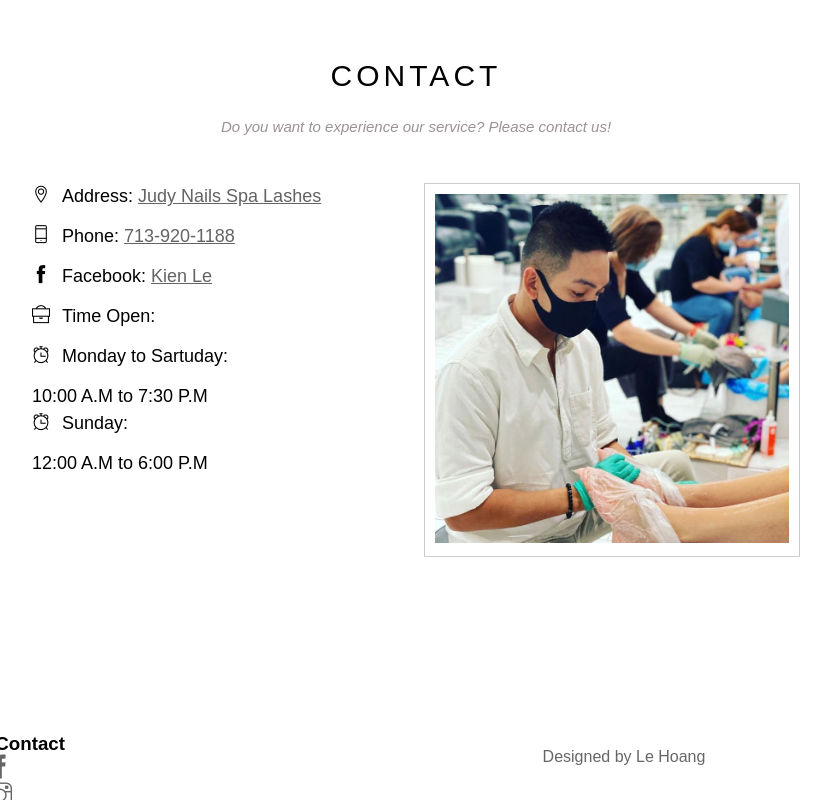
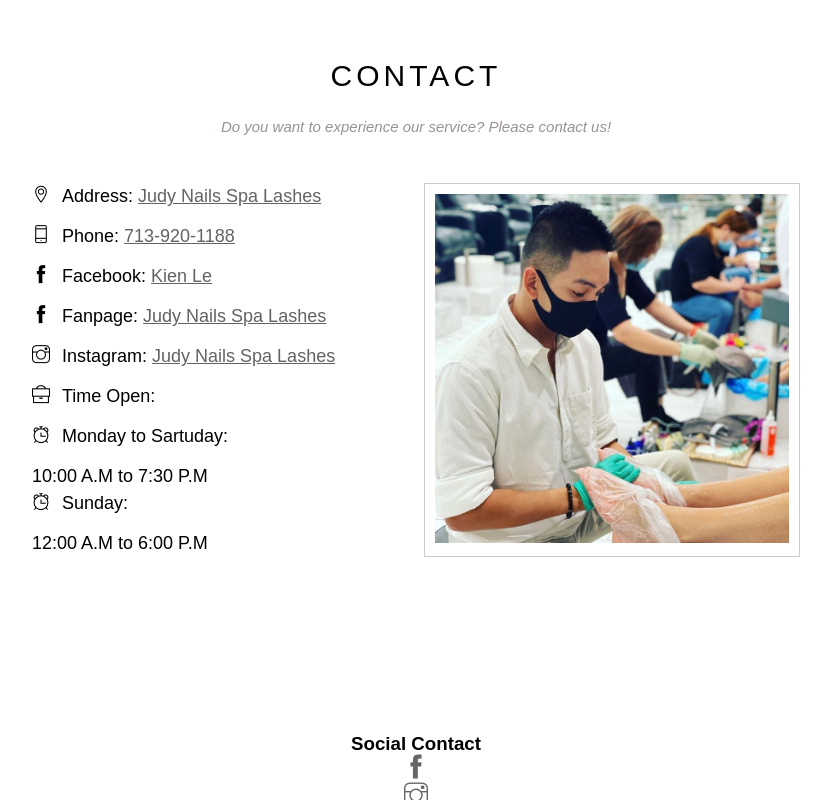
Before and after one commit to NgLeHoang/Judynailsspalashes, a plain HTML site: page index.html in a window 1280 px wide. Shown: the part 2000-2800 px from the top of the page, without its empty margins (224-1055 px from the left). Drawn offline with Linux system fonts and the light colour scheme.

Commit message:
Update index.html

```diff
--- a/index.html
+++ b/index.html
@@ -117,6 +117,8 @@
                       <p><i class="ti-location-pin"></i>Address: <a style="color: rgb(100, 98, 98);" href="https://maps.app.goo.gl/cgWHzoXXSY2nk2RFA?g_st=ic">Judy Nails Spa Lashes</a></p>
                       <p><i class="ti-mobile"></i>Phone: <a style="color: rgb(100, 98, 98);" href="tel:7139201188">713-920-1188</a></p>
                       <p><i class="ti-facebook"></i>Facebook: <a style="color: rgb(100, 98, 98);" href="https://www.facebook.com/profile.php?id=100021486998438">Kien Le</a></p>
+                      <p><i class="ti-facebook"></i>Fanpage: <a style="color: rgb(100, 98, 98);" href="https://www.facebook.com/profile.php?id=100087476678675">Judy Nails Spa Lashes</a></p>
+                      <p><i class="ti-instagram"></i>Instagram: <a style="color: rgb(100, 98, 98);" href="https://www.instagram.com/judynailsspalashes/">Judy Nails Spa Lashes</a></p>
                       <p><i class="ti-briefcase"></i>Time Open:</p>
                       <p><i class="ti-alarm-clock"></i>Monday to Sartuday:</p>
                       <p>10:00 A.M to 7:30 P.M</p>
@@ -132,22 +134,17 @@
           </div>
         </div>
         <div id="footer">
-           <div class="col col-third">
                 <h3 class="footer__heading">Social Contact</h3>
                 <ul class="social-list">
                     <li class="social-list-item">
-                        <a href="https://www.facebook.com/nguyenlehoang2909"><i class="ti-facebook"></i></a>
+                        <a href="https://www.facebook.com/profile.php?id=100087476678675"><i class="ti-facebook"></i></a>
                     </li>
                     <li class="social-list-item">
-                        <a href="https://www.instagram.com/le_hoangg_/"><i class="ti-instagram"></i></a>
-                    </li>
-                    <li class="social-list-item">
-                        <a href=""><i class="ti-google"></i></a>
+                        <a href="https://www.instagram.com/judynailsspalashes/"><i class="ti-instagram"></i></a>
                     </li>
                 </ul>
+                <p class="copyright">Designed by Le Hoang </p>
            </div>
-           <p class="copyright">Designed by Le Hoang </p>
-        </div>
     </div>
 </body>
 </html>
```
